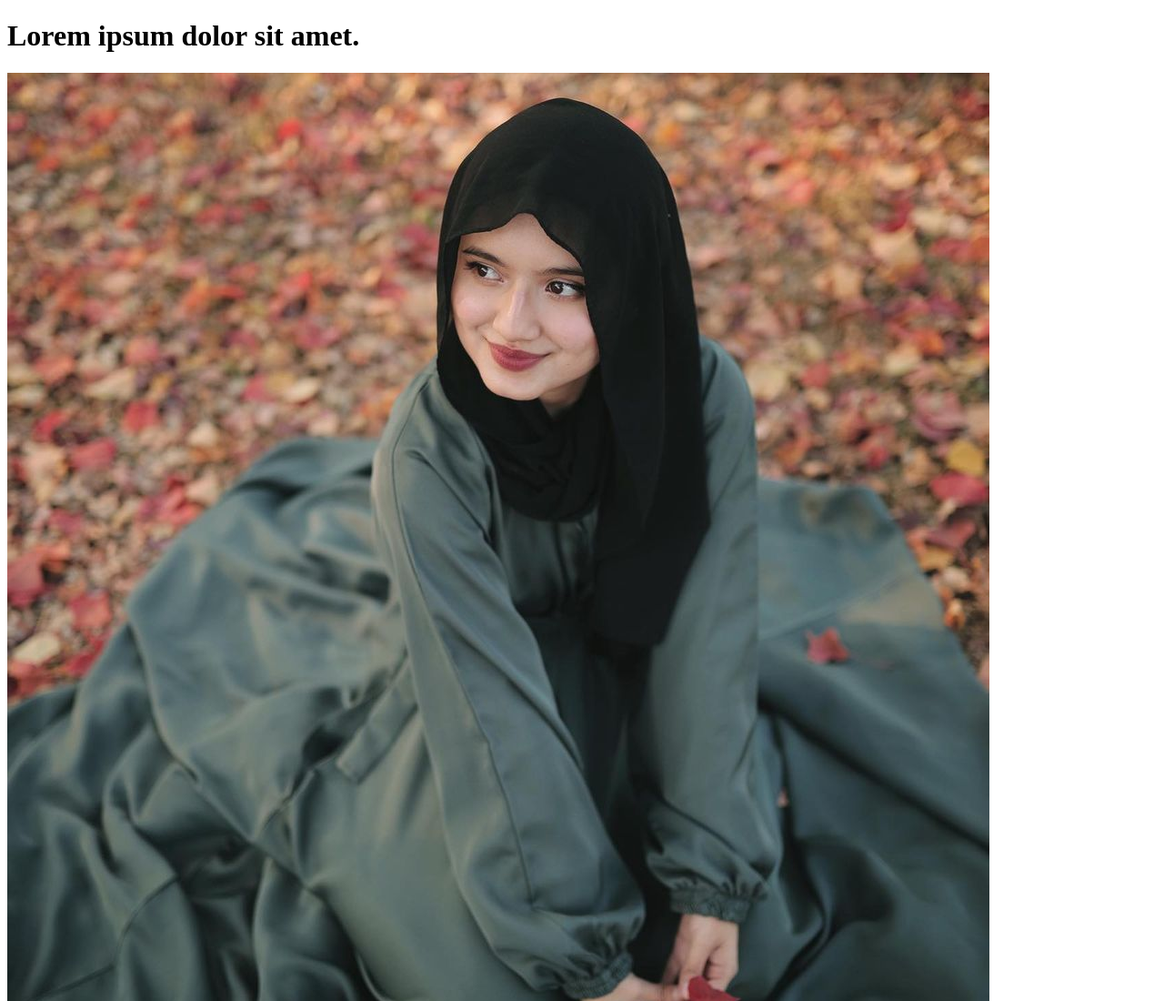
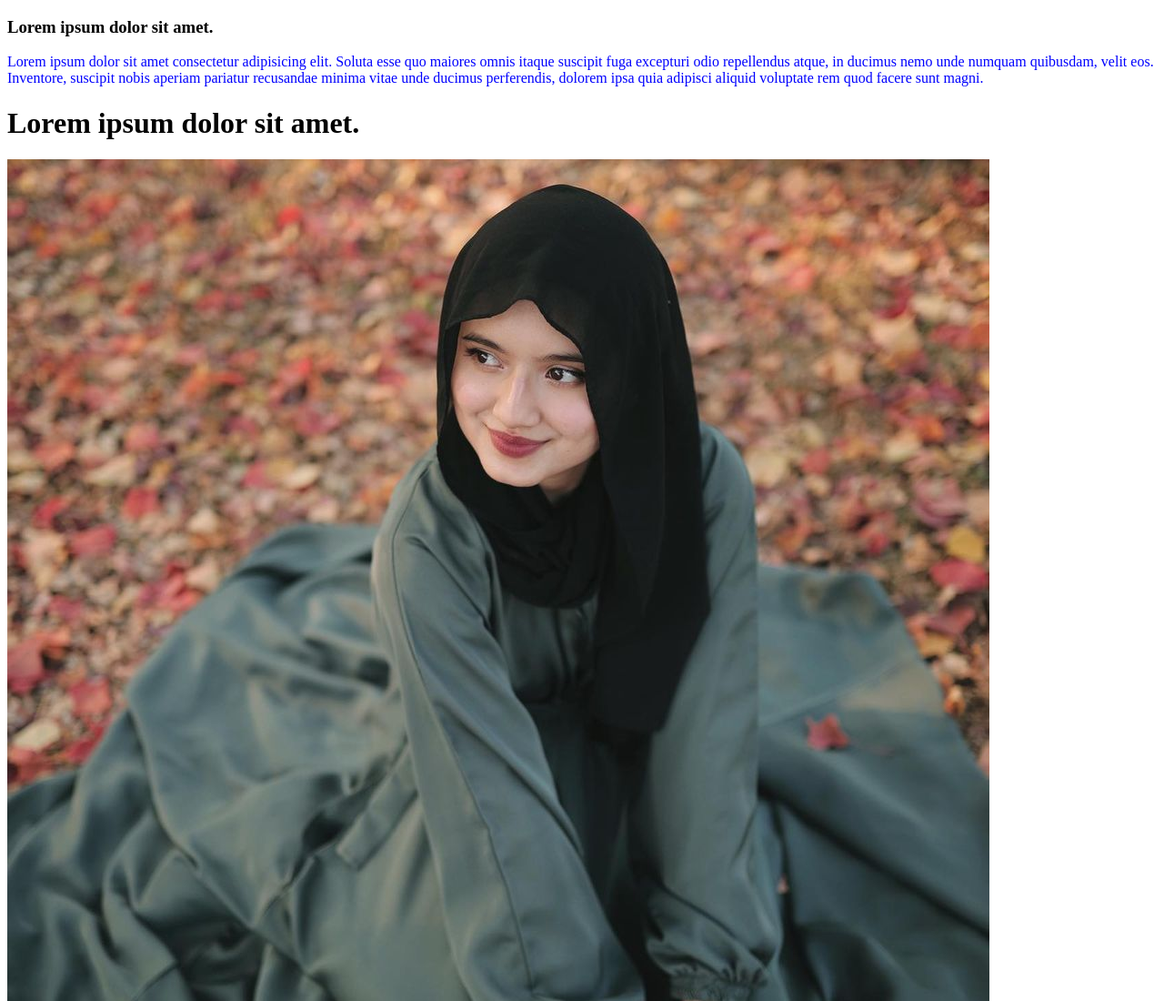
Before and after one commit to zasimmallick/practice-first-repo, a plain HTML site: page index.html in a window 1280 px wide. Shown: the top 1100 px of the page at 91% size. Drawn offline with Linux system fonts and the light colour scheme.

Commit message:
blog added

```diff
--- a/index.html
+++ b/index.html
@@ -4,10 +4,14 @@
     <meta charset="UTF-8">
     <meta http-equiv="X-UA-Compatible" content="IE=edge">
     <meta name="viewport" content="width=device-width, initial-scale=1.0">
-    <title>git</title>
+    <title>git pull</title>
     <link rel="stylesheet" href="style.css">
 </head>
 <body>
+    <div>
+        <h3>Lorem ipsum dolor sit amet.</h3>
+        <p>Lorem ipsum dolor sit amet consectetur adipisicing elit. Soluta esse quo maiores omnis itaque suscipit fuga excepturi odio repellendus atque, in ducimus nemo unde numquam quibusdam, velit eos. Inventore, suscipit nobis aperiam pariatur recusandae minima vitae unde ducimus perferendis, dolorem ipsa quia adipisci aliquid voluptate rem quod facere sunt magni.</p>
+    </div>
     <h1> Lorem ipsum dolor sit amet.</h1>
     <img src="e.jpg" alt="">
     <div>
```
